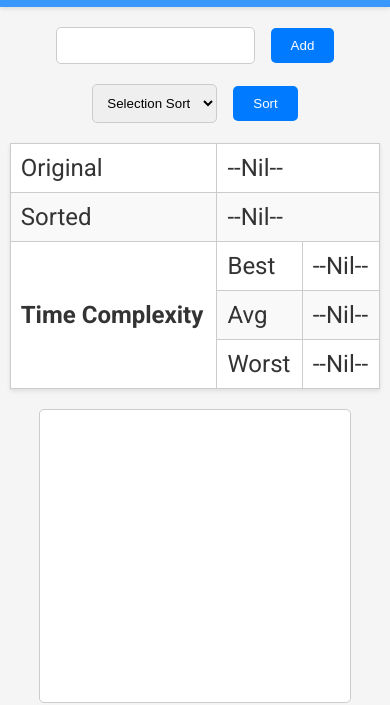
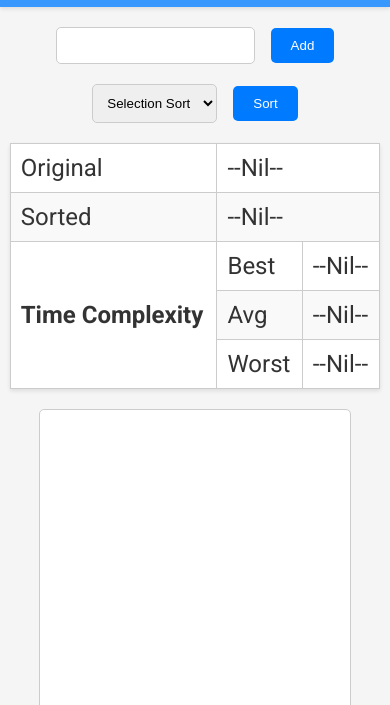
Before and after one commit to DHRUVKANDPAL/Sorting-APP, a plain HTML site: page index.html in a window 390 px wide. Shown: the part 139-844 px from the top of the page. Drawn offline with Linux system fonts and the light colour scheme.

Commit message:
first commit

```diff
--- a/style.css
+++ b/style.css
@@ -107,26 +107,25 @@ footer {
     }
 
 }
-@media (max-width: 400px) {
+
+@media (max-width: 768px) {
+    textarea#xyz {
+        height: calc(100vh - 350px); /* Adjust for smaller devices */
+    }
+
+}
+@media (max-width: 440px) {
     textarea#xyz {
         width: 80%; /* Matching the table width */
         margin: 20px auto; /* Centering */
         display: block;
-        height: calc(100vh - 550px); /* Dynamically adjust based on viewport */
-        /* padding: px; */
-        /* padding-left: -50px; */
+        height: 75vh;
         border-radius: 5px;
         border: 1px solid #ccc;
         resize: none; /* Optional: Prevents resizing */
         /* font-size: large; */
         white-space: nowrap; /* Prevents wrapping */
         overflow-x: auto;
-    }
-
-}
-@media (max-width: 768px) {
-    textarea#xyz {
-        height: calc(100vh - 550px); /* Adjust for smaller devices */
     }
 
 }
```
